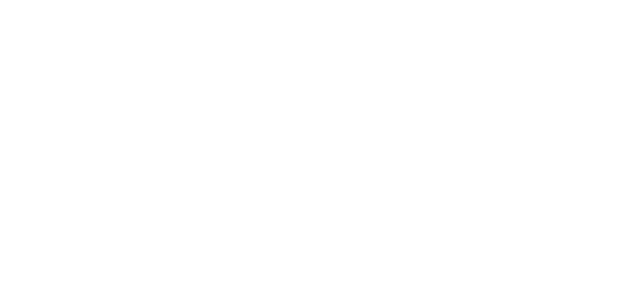
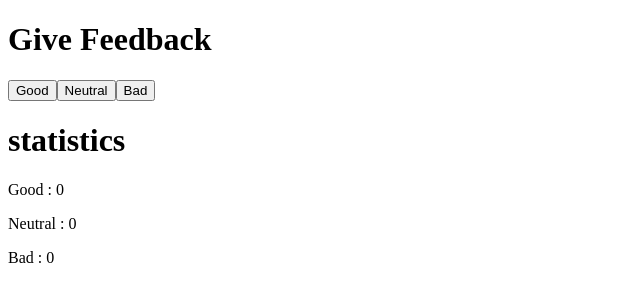
Before and after one commit to harshitk024/Part1, a React (Vite) app in the folder unicafe/: page / in a window 1280 px wide. Shown: the top 302 px of the page, without its empty margins (0-640 px from the left). Built offline with nearby package versions, Linux system fonts and the light colour scheme.

Commit message:
commit for step 1

```diff
--- a/unicafe/src/App.jsx
+++ b/unicafe/src/App.jsx
@@ -1,4 +1,12 @@
 import { useState } from 'react'
+
+const Button = ({onClickHandle,text}) => {
+     return (
+      <>
+       <button onClick = {onClickHandle}>{text}</button>
+      </>
+     )
+}
 
 
 
@@ -7,9 +15,29 @@
   const [neutral, setNeutral] = useState(0)
   const [bad, setBad] = useState(0)
 
+  const handleGood = () => {
+     setGood(good + 1)
+  }
+
+  const handleBad = () => {
+    setBad(bad + 1)
+  }
+
+  const handleNeutral = () => {
+    setNeutral(neutral + 1)
+  }
+
+
   return (
     <div>
-
+      <h1>Give Feedback</h1>
+      <Button onClickHandle = {handleGood} text = {"Good"} />
+      <Button onClickHandle = {handleNeutral} text = {"Neutral"} />
+      <Button onClickHandle = {handleBad} text = {"Bad"} />
+      <h1>statistics</h1>
+      <p>Good : {good}</p>
+      <p>Neutral : {neutral}</p>
+      <p>Bad : {bad}</p>
     </div>
   )
 }
```
